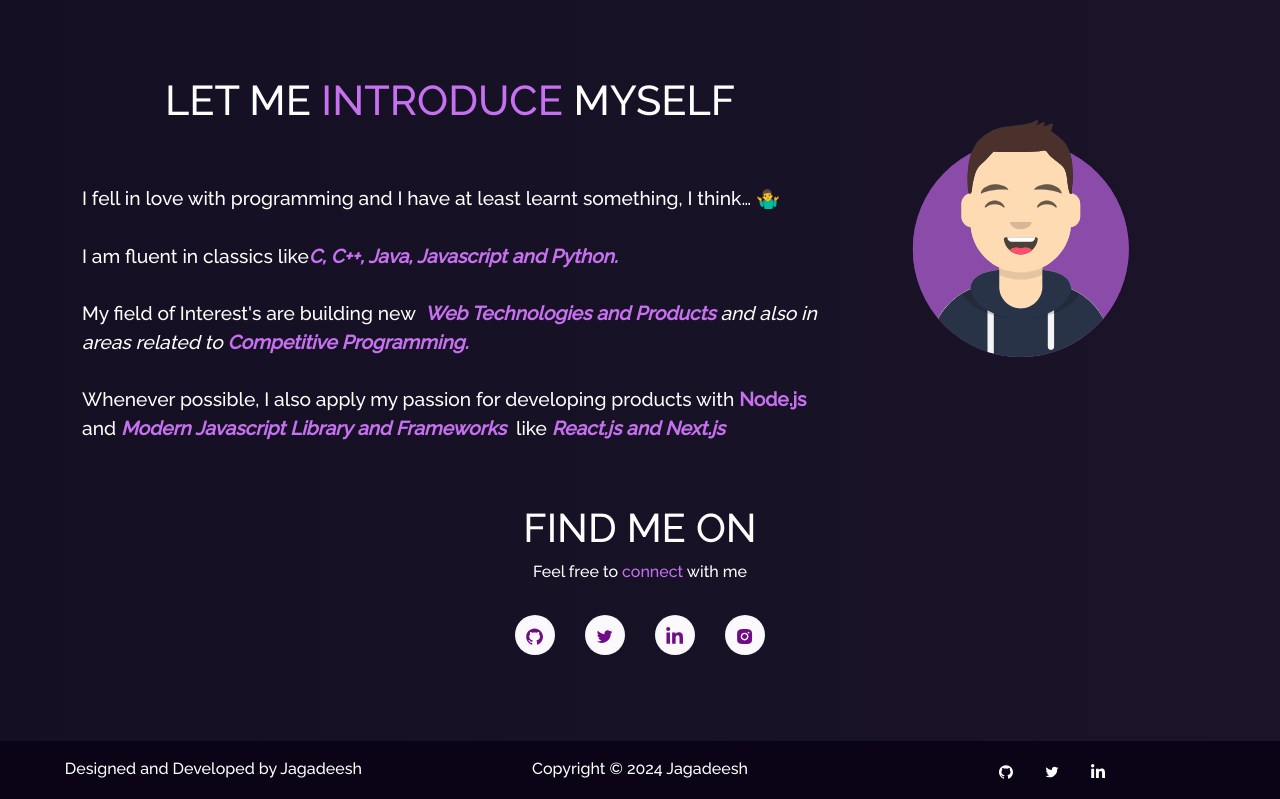
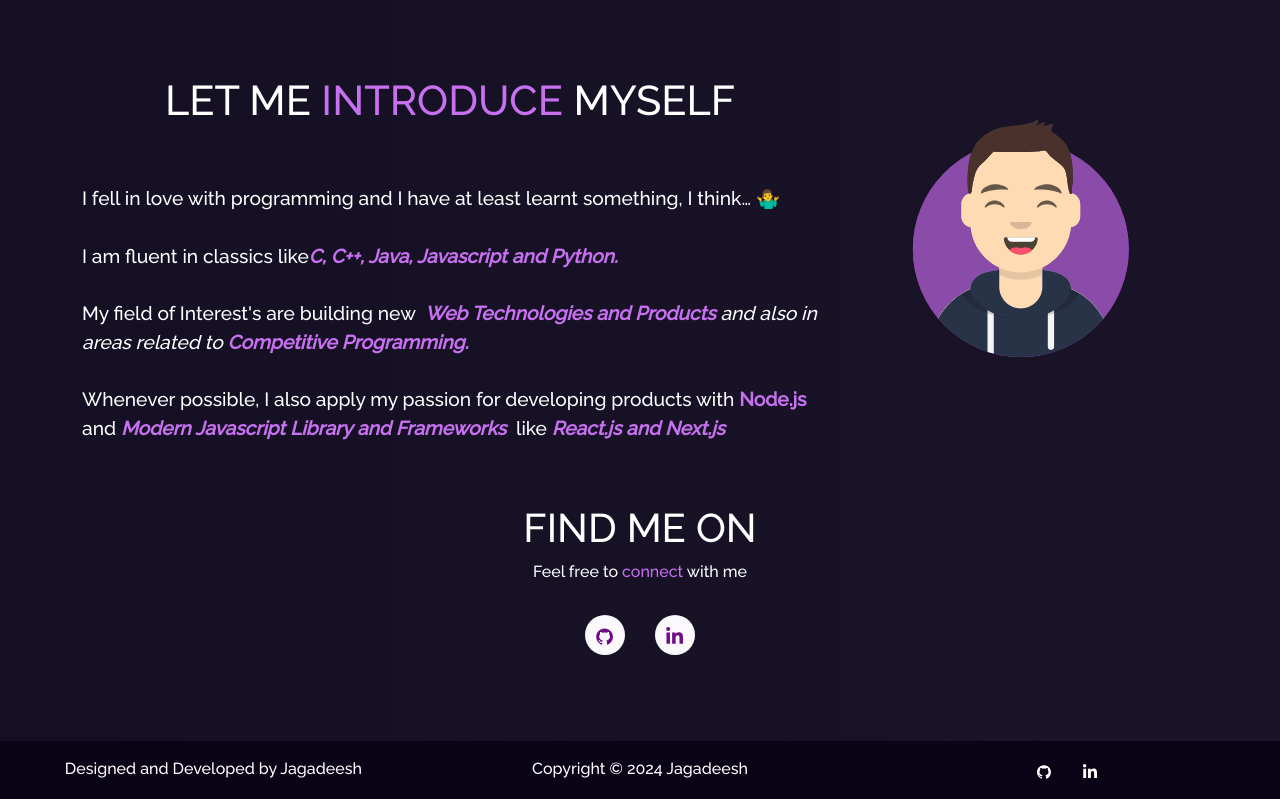
Before and after one commit to Jagadeeshftw/Next_Level_Portfolio, a React (Create React App) app: page / in a window 1280 px wide. Shown: the part 800-1599 px from the top of the page. Built offline with nearby package versions, Linux system fonts and the light colour scheme.

Commit message:
Fixed issues while compile

```diff
--- a/src/components/Footer.js
+++ b/src/components/Footer.js
@@ -1,6 +1,6 @@
 import React from "react";
 import { Container, Row, Col } from "react-bootstrap";
-import { AiFillGithub, AiOutlineTwitter } from "react-icons/ai";
+import { AiFillGithub } from "react-icons/ai";
 import { FaLinkedinIn } from "react-icons/fa";
 
 function Footer() {
@@ -29,16 +29,6 @@
             </li>
             <li className="social-icons">
               <a
-                href="#"
-                style={{ color: "white" }}
-                target="_blank"
-                rel="noopener noreferrer"
-              >
-                <AiOutlineTwitter />
-              </a>
-            </li>
-            <li className="social-icons">
-              <a
                 href="https://www.linkedin.com/in/jagadeesh-b-042b38208/"
                 style={{ color: "white" }}
                 target="_blank"
@@ -46,14 +36,6 @@
               >
                 <FaLinkedinIn />
               </a>
-            </li>
-            <li className="social-icons">
-              <a
-                href="#"
-                style={{ color: "white" }}
-                target="_blank"
-                rel="noopener noreferrer"
-              ></a>
             </li>
           </ul>
         </Col>
--- a/src/components/Home/Home2.js
+++ b/src/components/Home/Home2.js
@@ -2,11 +2,7 @@
 import { Container, Row, Col } from "react-bootstrap";
 import myImg from "../../Assets/avatar.svg";
 import Tilt from "react-parallax-tilt";
-import {
-  AiFillGithub,
-  AiOutlineTwitter,
-  AiFillInstagram,
-} from "react-icons/ai";
+import { AiFillGithub } from "react-icons/ai";
 import { FaLinkedinIn } from "react-icons/fa";
 
 function Home2() {
@@ -75,32 +71,12 @@
               </li>
               <li className="social-icons">
                 <a
-                  href="#"
-                  target="_blank"
-                  rel="noreferrer"
-                  className="icon-colour  home-social-icons"
-                >
-                  <AiOutlineTwitter />
-                </a>
-              </li>
-              <li className="social-icons">
-                <a
                   href="https://www.linkedin.com/in/jagadeesh-b-042b38208/"
                   target="_blank"
                   rel="noreferrer"
                   className="icon-colour  home-social-icons"
                 >
                   <FaLinkedinIn />
-                </a>
-              </li>
-              <li className="social-icons">
-                <a
-                  href="#"
-                  target="_blank"
-                  rel="noreferrer"
-                  className="icon-colour home-social-icons"
-                >
-                  <AiFillInstagram />
                 </a>
               </li>
             </ul>
```
Also changed, not shown: 1 other file (tests, documents, lock files or other folders).
